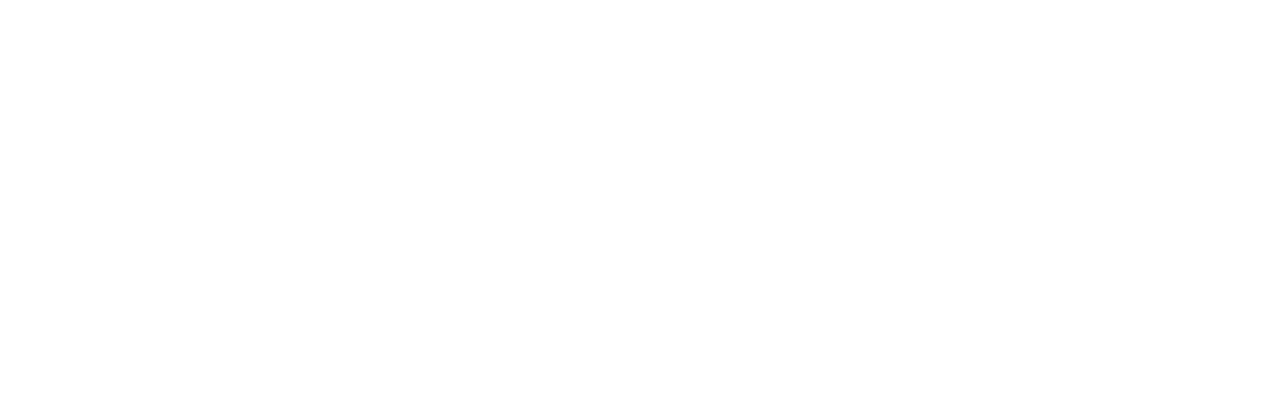
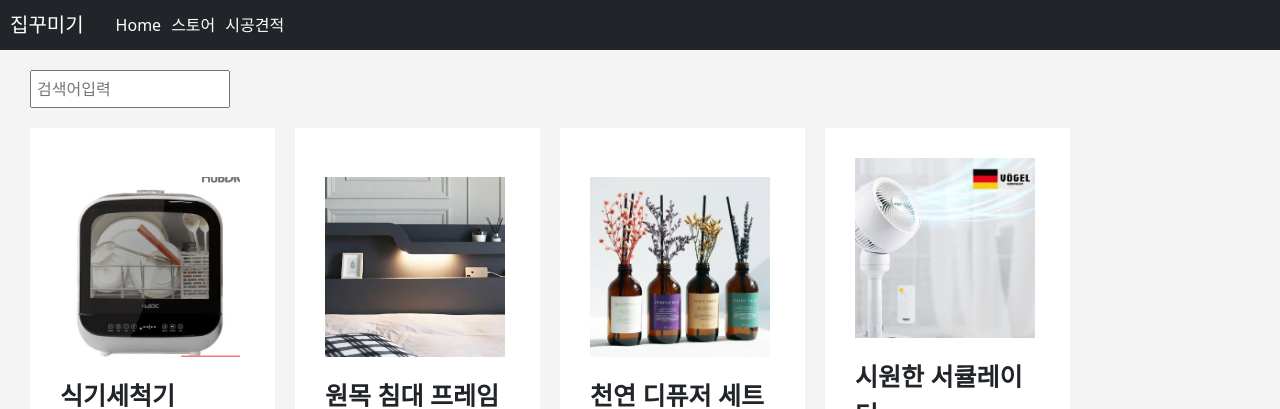
Before and after one commit to rlgywnd/Hyo-Shop, a website: page index.html in a window 1280 px wide. Shown: the top 409 px of the page. Drawn offline with nearby package versions, Linux system fonts and the light colour scheme.

Commit message:
UI 틀 구현 완료

```diff
--- /dev/null
+++ b/dummy.js
@@ -0,0 +1,32 @@
+const dummy = {
+  products: [
+    {
+      id: 0,
+      title: '식기세척기',
+      brand: '세척나라',
+      photo: './assets/pr1.JPG',
+      price: 10000,
+    },
+    {
+      id: 1,
+      title: '원목 침대 프레임',
+      brand: '침대나라',
+      photo: './assets/pr2.jpg',
+      price: 20000,
+    },
+    {
+      id: 2,
+      title: '천연 디퓨저 세트',
+      brand: '향기나라',
+      photo: './assets/pr3.jpg',
+      price: 30000,
+    },
+    {
+      id: 3,
+      title: '시원한 서큘레이터',
+      brand: '바람나라',
+      photo: './assets/pr4.jpg',
+      price: 40000,
+    },
+  ],
+};
--- /dev/null
+++ b/index.css
@@ -0,0 +1,109 @@
+body {
+  background: #f4f4f4;
+}
+.nav-container {
+  background: #212529;
+  color: white;
+  height: 50px;
+  display: flex;
+  align-items: center;
+  padding: 15px 0 0 10px;
+  position: fixed;
+  width: 100%;
+  z-index: 5;
+}
+.title {
+  font-size: 20px;
+}
+.nav-all {
+}
+.goods-container {
+  position: relative;
+  top: 70px;
+  margin: 0 30px 0 30px;
+}
+.input-box {
+  /* border: 1px solid green; */
+  margin-bottom: 20px;
+}
+.search-input {
+  width: 200px;
+  padding: 5px;
+}
+.goods-box {
+  /* border: 1px solid red; */
+  height: 400px;
+  display: grid;
+  grid-template-columns: 245px 245px 245px 245px;
+  gap: 20px;
+  margin-bottom: 30px;
+  @media (max-width: 800px) {
+    grid-template-columns: 500px;
+    grid-template-rows: 400px 400px 400px 400px;
+  }
+}
+.goods-list {
+  /* border: 1px solid blue; */
+  background-color: white;
+  padding: 30px;
+  display: flex;
+  flex-direction: column;
+  justify-content: center;
+}
+.goods-img {
+  width: 180px;
+  height: 180px;
+  object-fit: cover;
+}
+.goods-info {
+  margin: 20px 0 20px 0;
+}
+.goods-name {
+  font-size: 25px;
+  font-weight: bold;
+
+  /* height: 30px; */
+}
+.goods-brand {
+  color: grey;
+  font-size: 18px;
+  font-weight: lighter;
+}
+.goods-price {
+  font-size: 20px;
+}
+.cart-btn {
+  width: 55px;
+  height: 35px;
+  background-color: #212529;
+  color: white;
+  border: none;
+  border-radius: 3px;
+}
+/* --------- */
+.cart-container {
+  background-color: #e2e2e2;
+  position: relative;
+  top: 90px;
+  margin: 0 20px 0 20px;
+  /* border: 1px solid red; */
+  height: 600px;
+  padding: 40px 30px 30px 30px;
+  @media (max-width: 800px) {
+    top: 1400px;
+  }
+}
+.cart-title {
+  font-size: 20px;
+  font-weight: bold;
+  padding-left: 10px;
+}
+.drag-area {
+  height: 95%;
+  background-color: #000000;
+  display: flex;
+  justify-content: center;
+  align-items: center;
+  color: white;
+  font-size: 20px;
+}
--- a/index.html
+++ b/index.html
@@ -15,8 +15,34 @@
       integrity="sha384-T3c6CoIi6uLrA9TneNEoa7RxnatzjcDSCmG1MXxSR1GAsXEV/Dwwykc2MPK8M2HN"
       crossorigin="anonymous"
     />
+    <link href="./index.css" rel="stylesheet" />
+    <!-- defer -> '미루다' HTML을 다 읽은 후에 이루어지게끔 -->
+    <script src="index.js" defer></script>
+    <script src="dummy.js"></script>
   </head>
   <body>
+    <div class="nav-container" style="display: flex">
+      <p class="title">집꾸미기</p>
+      <div>
+        <ul class="nav-all" style="display: flex; list-style: none; gap: 10px">
+          <li class="nav-list" id="home">Home</li>
+          <li class="nav-list">스토어</li>
+          <li class="nav-list">시공견적</li>
+        </ul>
+      </div>
+    </div>
+    <div class="goods-container">
+      <div class="input-box">
+        <input type="text" placeholder="검색어입력" class="search-input" />
+      </div>
+      <div class="goods-box"></div>
+    </div>
+
+    <div class="cart-container">
+      <div class="cart-title">장바구니</div>
+      <div class="drag-area">여기로 드래그</div>
+    </div>
+    <!-- ---------------------------- -->
     <script
       src="https://cdn.jsdelivr.net/npm/bootstrap@5.3.2/dist/js/bootstrap.bundle.min.js"
       integrity="sha384-C6RzsynM9kWDrMNeT87bh95OGNyZPhcTNXj1NW7RuBCsyN/o0jlpcV8Qyq46cDfL"
--- /dev/null
+++ b/index.js
@@ -0,0 +1,27 @@
+// const a = (data) => {
+//   return `
+//     <div>
+//       <img src=${data.photo} alt='img'/>
+//     </div>
+
+//   `;
+// };
+
+// $('.container').append(a(dummy.products[3]));
+// $('.goods-img').attr('src', dummy.products[0].photo);
+const goodsListFunc = (data) => {
+  return `
+    <div class="goods-list" key=${data.id}>
+          <img class="goods-img" src='${data.photo}'/>
+          <div class="goods-info">
+            <div class="goods-name">${data.title}</div>
+            <div class="goods-brand">${data.title}</div>
+            <div class="goods-price">가격 : ${data.price}</div>
+          </div>
+          <button class="cart-btn">담기</button>
+        </div>
+  `;
+};
+dummy.products.forEach(function (el) {
+  $('.goods-box').append(goodsListFunc(el));
+});
```
Also changed, not shown: assets/pr1.JPG (added), assets/pr2.jpg (added), assets/pr3.JPG (added), assets/pr4.JPG (added).
